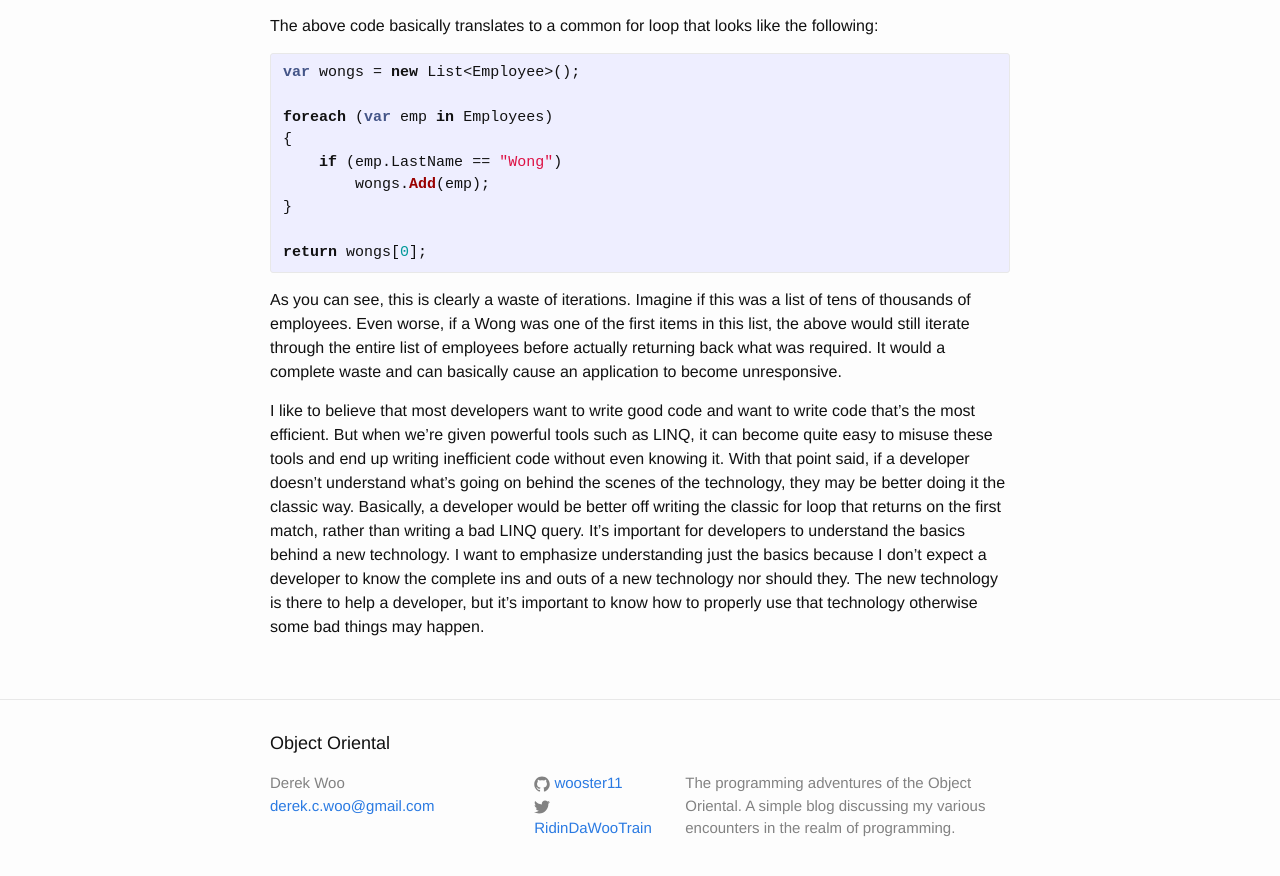
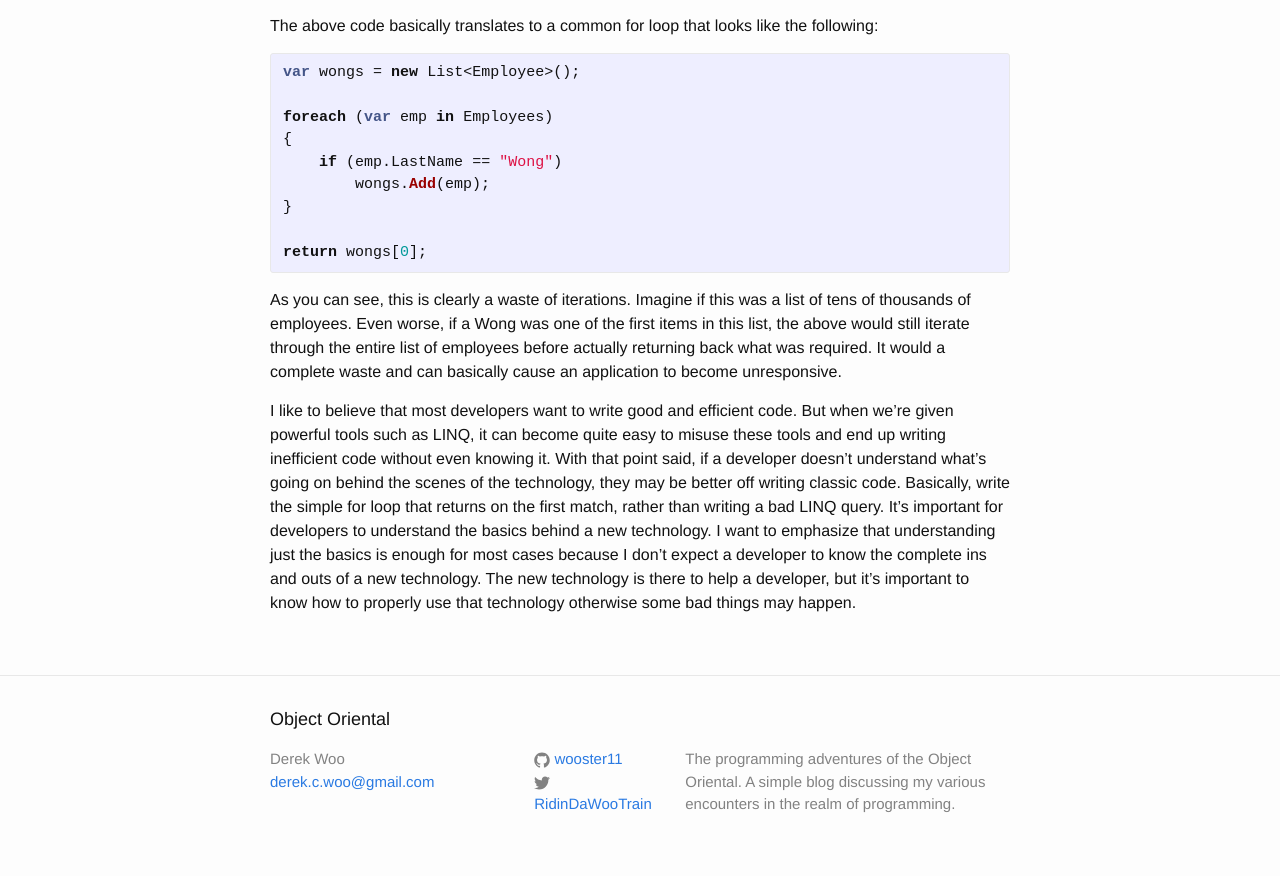
Before and after one commit to wooster11/wooster11.github.io, a Jekyll site: the page built from _posts/2014-09-15-picking-the-right-linq-extension-methods-for-collections.markdown, in a window 1280 px wide and 900 px high, scrolled down 1542 px. Shown: the top 876 px of the window. Built offline with Jekyll 4.4.1, drawn with Linux system fonts in a browser that asks for light colours.

Commit message:
Clean up some text on the post.

```diff
--- a/_posts/2014-09-15-picking-the-right-linq-extension-methods-for-collections.markdown
+++ b/_posts/2014-09-15-picking-the-right-linq-extension-methods-for-collections.markdown
@@ -66,4 +66,4 @@ return wongs[0];
 
 As you can see, this is clearly a waste of iterations. Imagine if this was a list of tens of thousands of employees. Even worse, if a Wong was one of the first items in this list, the above would still iterate through the entire list of employees before actually returning back what was required. It would a complete waste and can basically cause an application to become unresponsive.
 
-I like to believe that most developers want to write good code and want to write code that's the most efficient. But when we're given powerful tools such as LINQ, it can become quite easy to misuse these tools and end up writing inefficient code without even knowing it. With that point said, if a developer doesn't understand what's going on behind the scenes of the technology, they may be better doing it the classic way. Basically, a developer would be better off writing the classic for loop that returns on the first match, rather than writing a bad LINQ query. It's important for developers to understand the basics behind a new technology. I want to emphasize understanding just the basics because I don't expect a developer to know the complete ins and outs of a new technology nor should they. The new technology is there to help a developer, but it's important to know how to properly use that technology otherwise some bad things may happen.
+I like to believe that most developers want to write good and efficient code. But when we're given powerful tools such as LINQ, it can become quite easy to misuse these tools and end up writing inefficient code without even knowing it. With that point said, if a developer doesn't understand what's going on behind the scenes of the technology, they may be better off writing classic code. Basically, write the simple for loop that returns on the first match, rather than writing a bad LINQ query. It's important for developers to understand the basics behind a new technology. I want to emphasize that understanding just the basics is enough for most cases because I don't expect a developer to know the complete ins and outs of a new technology. The new technology is there to help a developer, but it's important to know how to properly use that technology otherwise some bad things may happen.
```
